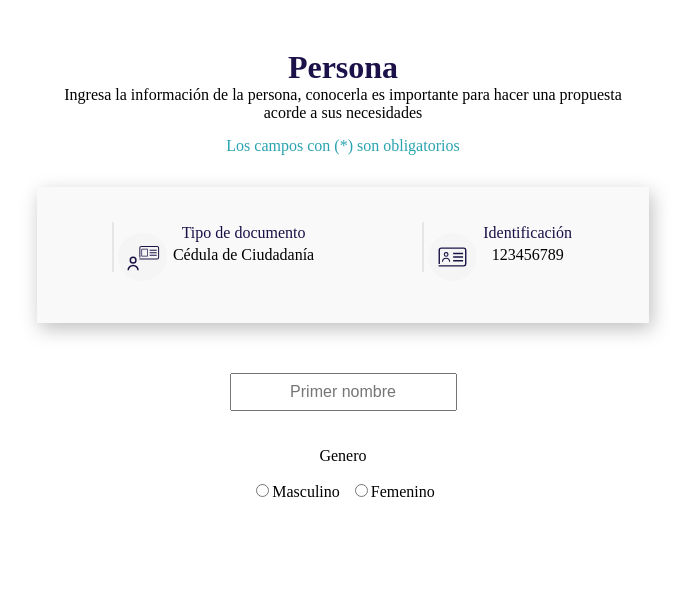
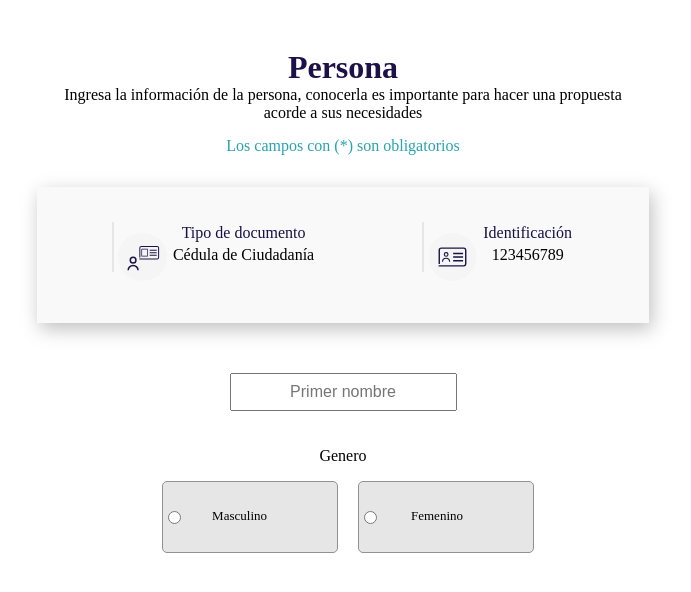
Before and after one commit to FedericoBenitezItConsultores/-opportunity-factory-practice-project, a React (Vite) app: page / in a window 1280 px wide. Shown: the top 592 px of the page, without its empty margins (297-988 px from the left). Built offline with nearby package versions, Linux system fonts and the light colour scheme.

Commit message:
[FEATURE] input

```diff
--- a/src/components/InfoPerson.jsx
+++ b/src/components/InfoPerson.jsx
@@ -70,15 +70,20 @@ export const InfoPerson = () => {
 
       <p>Genero</p>
       <form>
+        <div className={style.gender}>
         <label>
           <input type="radio" name="genero" value="masculino" />
           Masculino
         </label>
+        </div>
 
+        <div className={style.gender}>
         <label>
           <input type="radio" name="genero" value="femenino" />
           Femenino
         </label>
+        </div>
+
       </form>
     </div>
   );
--- a/src/components/InfoPerson.module.css
+++ b/src/components/InfoPerson.module.css
@@ -81,3 +81,24 @@
   /* display: grid; */
   /* grid-gap: 20px; */
 }
+
+
+.gender{
+  height: 50px;
+  width: 174px;
+  background-color: #E6E6E6;
+  border: 1px solid #919191;
+  font-size: 13px;
+  text-align: center;
+  margin-left: 10px;
+  border-radius: 5px;
+
+}
+.gender label {
+  display: flex;
+  align-items: center;
+  justify-content: space-between;
+  gap: 9px;
+  width: 104px;
+  margin-top: -23px;
+}
```
